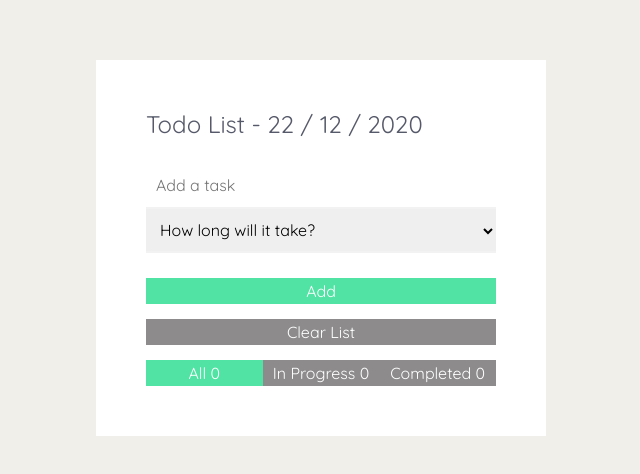
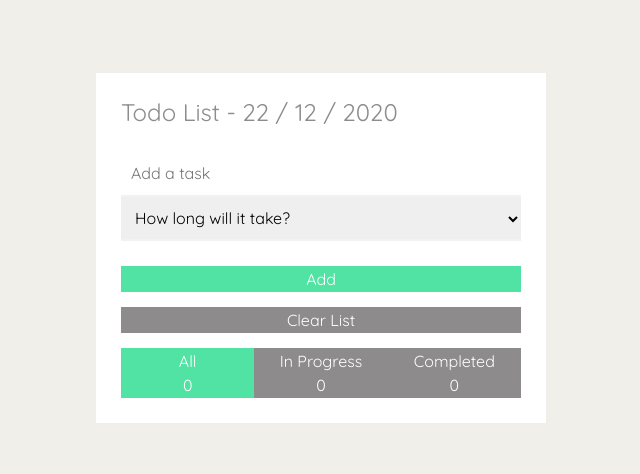
Before and after one commit to TTBoiMike/todo-list-react-app, a React (Create React App) app: page / in a window 1280 px wide. Shown: the part 152-626 px from the top of the page, without its empty margins (319-959 px from the left). Built offline with nearby package versions, Linux system fonts and the light colour scheme.

Commit message:
set timeout feature

```diff
--- a/src/App.css
+++ b/src/App.css
@@ -12,7 +12,7 @@ body {
 }
 .App {
   width: 100%;
-  padding: 50px;
+  padding: 25px;
   background-color: #fff;
 }
 @media screen and (min-width: 768px) {
@@ -56,7 +56,7 @@ input[type="checkbox"] {
   margin-bottom: 25px;
   font-size: 1.5rem;
   font-weight: 700;
-  color: #565969;
+  color: #8d8b8b;
 }
 /* create */
 .button-add {
@@ -84,5 +84,10 @@ input[type="checkbox"] {
 /* appMeta */
 .todo-app-meta {
   display: grid;
-  /* grid-template-columns: repeat(3, 1fr); */
+  grid-template-columns: repeat(3, 1fr);
 }
+.todo-app-meta button {
+  display: flex;
+  flex-direction: column;
+  align-items: center;
+}
--- a/src/components/App.js
+++ b/src/components/App.js
@@ -59,7 +59,9 @@ class App extends React.Component {
         inProgress: state.inProgress + 1
       }))
     }
-    this.filterPublishedTodos(this.state.visibility)
+    setTimeout(() => {
+      this.filterPublishedTodos(this.state.visibility)
+    }, 250)
   }
 
   clearList = () => {
```
Also changed, not shown: 1 other file (tests, documents, lock files or other folders).
